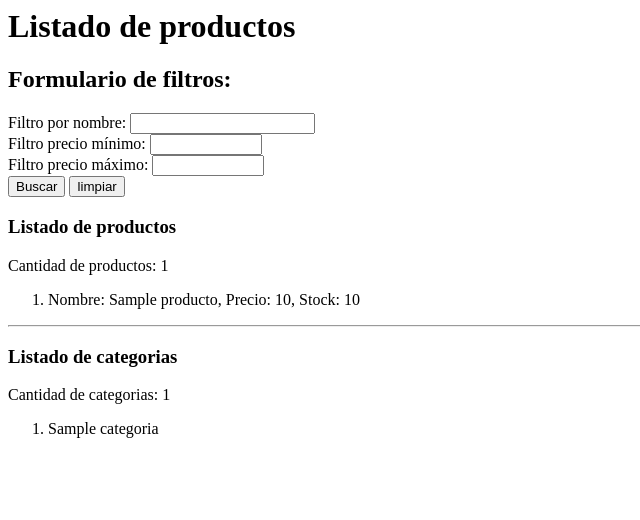
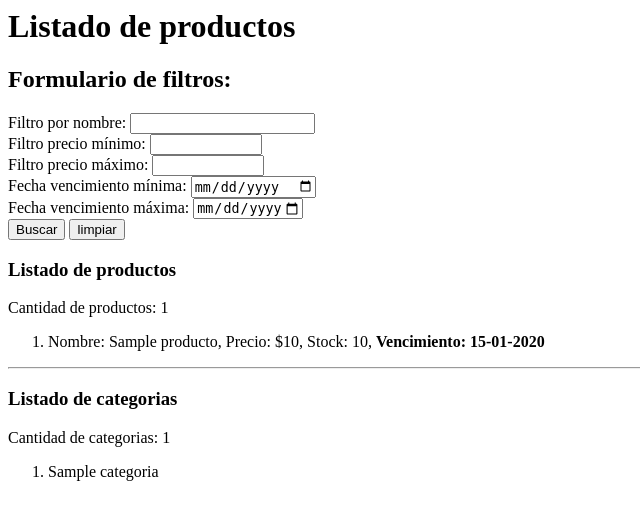
Before and after one commit to DaniaCerpa/Ejercicio-prueba-m7, a Django app: page /inventario/productos/ in a window 1280 px wide. Shown: the top 520 px of the page, without its empty margins (0-640 px from the left). Run offline with Django 5.2, Linux system fonts and the light colour scheme; tables that the repository leaves empty hold one stand-in row (values such as "Sample post").

Commit message:
Se agregan filtros por rango de fechas

```diff
--- a/inventario/models.py
+++ b/inventario/models.py
@@ -1,10 +1,15 @@
 from django.db import models
+from django.core.exceptions import ValidationError
+from django.utils import timezone
 
 # Create your models here.
 
 class Categoria(models.Model):
     nombre = models.CharField(max_length=50)
     descripcion = models.CharField(max_length=255, blank=True, null=True)
+
+    def __str__(self):
+        return self.nombre
 
     class Meta:
         managed = False
@@ -19,6 +24,18 @@ class Producto(models.Model):
     fecha_vencimiento = models.DateField(blank=True, null=True)
     categoria = models.ForeignKey(Categoria, models.DO_NOTHING)
 
+
+    def __str__(self):
+        return self.nombre
+
+    def clean(self):
+        if self.fecha_vencimiento and self.fecha_vencimiento < timezone.now().date():
+            raise ValidationError("La fecha de vencimiento debe ser igual o posterior a la fecha actual.")
+
+    def save(self, *args, **kwargs):
+        self.clean()
+        super().save(*args, **kwargs)
+
     class Meta:
         managed = False
         db_table = 'productos'
--- /dev/null
+++ b/inventario/templatetags/filtros_productos_extras.py
@@ -0,0 +1,13 @@
+from django import template
+import locale
+
+register = template.Library()
+
+@register.filter
+def currency(value):
+    try:
+        locale.setlocale(locale.LC_ALL, 'es_CL.UTF-8')
+        formatted_value = locale.format_string("%0.0f", value, grouping = True)
+        return formatted_value
+    except (ValueError, TypeError, locale.Error):
+        return value
--- a/inventario/views.py
+++ b/inventario/views.py
@@ -12,12 +12,14 @@ def listado_productos_view(request):
     nombre = request.GET.get('nombre')
     precio_min = request.GET.get('precio_min')
     precio_max = request.GET.get('precio_max')
+    fecha_vencimiento_max = request.GET.get('fecha_vencimiento_max')
+    fecha_vencimiento_min = request.GET.get('fecha_vencimiento_min')
 
     if not nombre:
         nombre = ""
 
     contexto = {}
-    productos = Producto.objects.all()
+    productos = Producto.objects.all().order_by('-fecha_vencimiento')
 
     if nombre:
         productos = productos.filter(Q(nombre__icontains=nombre) | Q(descripcion__icontains=nombre))
@@ -28,11 +30,24 @@ def listado_productos_view(request):
     if precio_max:
         productos = productos.filter(precio__lte=precio_max)
 
+    if fecha_vencimiento_min:
+        productos = productos.filter(fecha_vencimiento__gte=fecha_vencimiento_min)
+
+    if fecha_vencimiento_max:
+        productos = productos.filter(fecha_vencimiento__lte=fecha_vencimiento_max)
+
+    #Se utiliza min y max (built-in function de python para evitar realizar mas consultas a la BD)
+    limite_min= min((p.fecha_vencimiento for p in productos if p.fecha_vencimiento), default=None)
+    limite_max= max((p.fecha_vencimiento for p in productos if p.fecha_vencimiento), default=None)
 
     contexto["productos"] = productos
     contexto["categorias"] = Categoria.objects.all()
     contexto["nombre"] = nombre
     contexto["precio_min"] = precio_min
     contexto["precio_max"] = precio_max
+    contexto["fecha_vencimiento_min"] = fecha_vencimiento_min
+    contexto["fecha_vencimiento_max"] = fecha_vencimiento_max
+    contexto["limite_min"] = limite_min
+    contexto["limite_max"] = limite_max
 
     return render(request, 'listado_productos.html', contexto)
--- a/templates/listado_productos.html
+++ b/templates/listado_productos.html
@@ -1,25 +1,36 @@
+{% load filtros_productos_extras %}
+
 <header>
     <h1>Listado de productos</h1>
 
     <div>
         <h2>Formulario de filtros:</h2>
-        <form method="get">
-            <div>
+        <form method="get" id="form_filtro_productos">
+             <div>
                 <label for="nombre">Filtro por nombre: </label>
-                <input type="text" value="{{nombre}}" name="nombre" id="nombre">
+                <input type="text" value="{{nombre}}" name="nombre" id="nombre" class="input">
             </div>
             <div>
                 <label for="precio_min">Filtro precio mínimo: </label>
-                <input type="number" value="{{precio_min}}" name="precio_min" min="0" max="999999999" id="precio_min">
+                <input type="number" value="{{precio_min}}" name="precio_min" min="0" max="999999999" id="precio_min" class="input">
             </div>
             <div>
                 <label for="precio_max">Filtro precio máximo: </label>
-                <input type="number" value="{{precio_max}}" name="precio_max" min="0" max="999999999" id="precio_max">
+                <input type="number" value="{{precio_max}}" name="precio_max" min="0" max="999999999" id="precio_max" class="input">
+            </div>
+            <div>
+                <label for="fecha_vencimiento_min">Fecha vencimiento mínima: </label>
+                <input type="date" value="{{fecha_vencimiento_min}}" name="fecha_vencimiento_min" id="fecha_vencimiento_min" min="{{limite_min |date:'Y-m-d'}}" class="input">
+            </div>
+            <div>
+                <label for="fecha_vencimiento_max">Fecha vencimiento máxima: </label>
+                <input type="date" value="{{fecha_vencimiento_max}}" name="fecha_vencimiento_max" id="fecha_vencimiento_max" max="{{limite_max |date:'Y-m-d'}}" class="input">
             </div>
             <div>
                 <input type="submit" value="Buscar">
                 <input type="reset" value="limpiar" id="reset_form_busqueda">
             </div>
+
         </form>
     </div>
 
@@ -28,7 +39,17 @@
         <p>Cantidad de productos: {{productos|length}}</p>
         <ol>
         {% for producto in productos %}
-            <li>Nombre: {{producto.nombre}}, Precio: {{producto.precio}}, Stock: {{producto.stock}}</li>
+            <li>Nombre: {{producto.nombre}},
+                Precio: ${{producto.precio|currency}},
+                Stock: {{producto.stock|currency}},
+                <strong>
+                    {% if producto.fecha_vencimiento %}
+                        Vencimiento: {{producto.fecha_vencimiento|date:"d-m-Y" }}
+                    {% else %}
+                        Vencimiento: N/A
+                    {% endif %}
+                </strong>
+            </li>
         {% endfor %}
         </ol>
     </div>
@@ -50,12 +71,32 @@
 
 <script>
     const reset_form_busqueda = document.getElementById("reset_form_busqueda");
+    const form_filtro_productos = document.getElementById("form_filtro_productos");
 
     reset_form_busqueda.addEventListener("click", (event) => {
         event.preventDefault();
+        form_filtro_productos.reset();
 
-        nombre.value = "";
-        precio_min.value = null;
-        precio_max.value= null;
+        /*Para limpiar el formulario de forma manual
+
+        nombre.value = null;
+        precio_min.value = null
+        precio_max.value = null
+        fecha_vencimiento_min.value = null
+        fecha_vencimiento_max.value = null
+        */
+
+        //Para limpiar el formulario seleccionando todos los inputs clase input (se especifica en cada uno)
+        let inputs = document.querySelectorAll('.input');
+
+        //Se vuelve un array, lo que da mas opciones de manejo
+        inputs = [...inputs]
+
+        //Se utiliza html y no Django html para el desarrollo de este for
+        for (const input of inputs) {
+            input.value = null
+        }
+
+        form_filtro_productos.submit()
     })
 </script>
```
Also changed, not shown: config/settings.py (+6 -7 lines), inventario/admin.py (+13 -0 lines), inventario/templatetags/__init__.py (added), 1 other file.
